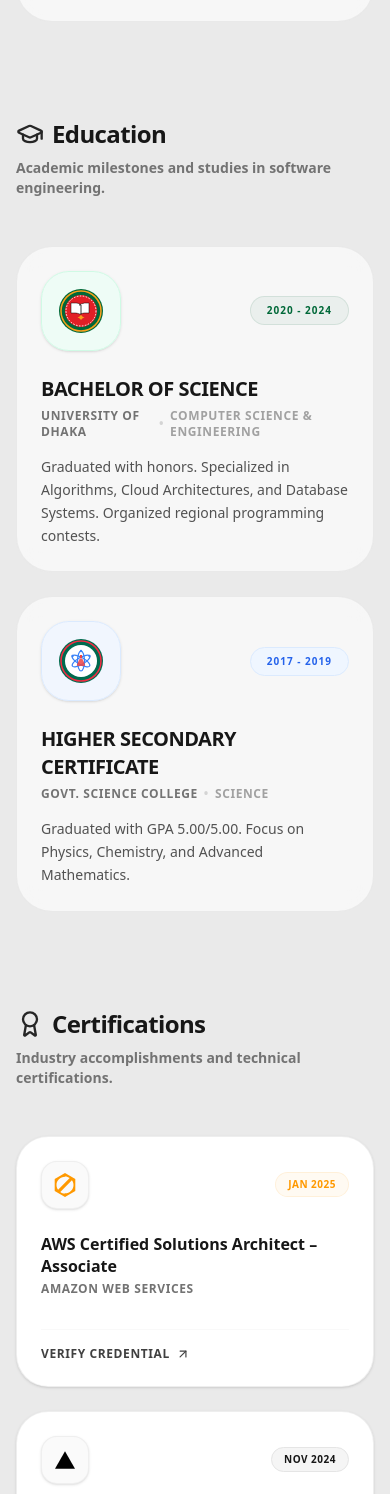
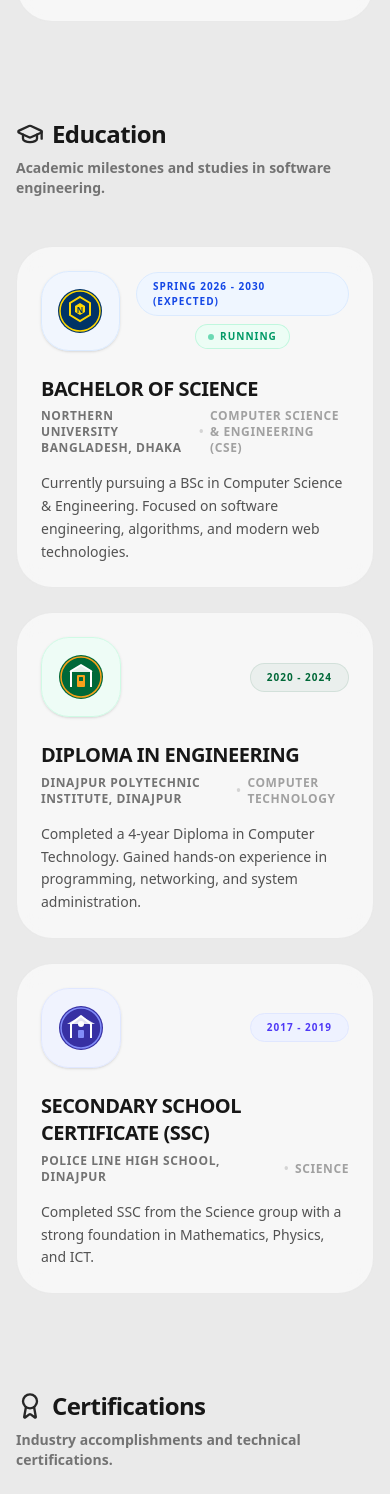
Before and after one commit to apponislam/portfolio-v4, a Next.js app: page / in a window 390 px wide. Shown: the part 3969-5463 px from the top of the page. Built offline with nearby package versions, Linux system fonts and the light colour scheme.

Commit message:
feat: implement main landing page and add educational history data

```diff
--- a/app/page.tsx
+++ b/app/page.tsx
@@ -293,7 +293,27 @@ export default function Home() {
                             accentGlow: "group-hover:text-neutral-900",
                         };
 
-                        if (normInst.includes("dhaka")) {
+                        if (normInst.includes("northern")) {
+                            styles = {
+                                glow: "hover:shadow-[0_25px_60px_rgba(0,82,164,0.08)]",
+                                borderColor: "hover:border-blue-600/30",
+                                accentLine: "bg-blue-700",
+                                gradientBg: "hover:bg-gradient-to-br hover:from-blue-50/[0.03] hover:to-sky-50/[0.03]",
+                                logoBg: "bg-blue-50/80 group-hover:bg-blue-100/40",
+                                logoBorder: "border-blue-100 group-hover:border-blue-200/40",
+                                logo: (
+                                    <svg className="w-12 h-12 transition-transform duration-500 group-hover:scale-105" viewBox="0 0 48 48" fill="none">
+                                        <circle cx="24" cy="24" r="22" fill="#003366" />
+                                        <circle cx="24" cy="24" r="20" stroke="#FFD700" strokeWidth="1.5" />
+                                        <path d="M24 10l10 6v12l-10 6-10-6V16l10-6z" stroke="#FFD700" strokeWidth="2" fill="none" />
+                                        <path d="M24 16l5 3v6l-5 3-5-3v-6l5-3z" fill="#FFD700" />
+                                        <text x="24" y="26" fill="#003366" fontSize="8" fontWeight="bold" fontFamily="system-ui" textAnchor="middle">N</text>
+                                    </svg>
+                                ),
+                                badge: "bg-blue-50 text-blue-700 border-blue-100 group-hover:bg-blue-100/50",
+                                accentGlow: "group-hover:text-blue-700",
+                            };
+                        } else if (normInst.includes("polytechnic")) {
                             styles = {
                                 glow: "hover:shadow-[0_25px_60px_rgba(0,104,56,0.08)]",
                                 borderColor: "hover:border-[#006838]/30",
@@ -305,43 +325,39 @@ export default function Home() {
                                     <svg className="w-12 h-12 transition-transform duration-500 group-hover:scale-105" viewBox="0 0 48 48" fill="none">
                                         <circle cx="24" cy="24" r="22" fill="#006838" />
                                         <circle cx="24" cy="24" r="20" stroke="#F9A01B" strokeWidth="1.5" />
-                                        <circle cx="24" cy="24" r="16" fill="#E21F26" />
-                                        <circle cx="24" cy="24" r="15" stroke="#FFFFFF" strokeWidth="1" strokeDasharray="1.5 1.5" />
-                                        <path d="M24 18c-1.5-1.5-3.5-2-5.5-2H14v10h4.5c1.8 0 3.2.7 4.5 1.2 1.3-.5 2.7-1.2 4.5-1.2H32V16h-4.5c-2 .5-4 1-5.5 2z" fill="#FFFFFF" stroke="#000" strokeWidth="0.5" strokeLinejoin="round" />
-                                        <line x1="24" y1="18" x2="24" y2="27.5" stroke="#000" strokeWidth="0.8" />
-                                        <path d="M24 33c-1-1.5-2.5-2.5-3.5-2.5 1.5-.4 3-1.5 3.5-3 .5 1.5 2 2.6 3.5 3-1 0-2.5 1-3.5 2.5z" fill="#F9A01B" />
+                                        <path d="M14 34V18l10-6 10 6v16" stroke="#FFFFFF" strokeWidth="2" fill="none" strokeLinejoin="round" />
+                                        <rect x="20" y="22" width="8" height="12" rx="1" fill="#F9A01B" />
+                                        <rect x="22" y="24" width="4" height="4" rx="0.5" fill="#006838" />
+                                        <path d="M24 12l-12 7h24l-12-7z" fill="#FFFFFF" opacity="0.9" />
                                     </svg>
                                 ),
                                 badge: "bg-[#006838]/5 text-[#006838] border-[#006838]/10 group-hover:bg-[#006838]/10",
                                 accentGlow: "group-hover:text-[#006838]",
                             };
-                        } else if (normInst.includes("science")) {
+                        } else if (normInst.includes("police line") || normInst.includes("high school")) {
                             styles = {
                                 glow: "hover:shadow-[0_25px_60px_rgba(37,99,235,0.08)]",
-                                borderColor: "hover:border-blue-500/30",
-                                accentLine: "bg-blue-600",
-                                gradientBg: "hover:bg-gradient-to-br hover:from-blue-50/[0.03] hover:to-cyan-50/[0.03]",
-                                logoBg: "bg-blue-50/80 group-hover:bg-blue-100/40",
-                                logoBorder: "border-blue-100 group-hover:border-blue-200/40",
+                                borderColor: "hover:border-indigo-500/30",
+                                accentLine: "bg-indigo-600",
+                                gradientBg: "hover:bg-gradient-to-br hover:from-indigo-50/[0.03] hover:to-violet-50/[0.03]",
+                                logoBg: "bg-indigo-50/80 group-hover:bg-indigo-100/40",
+                                logoBorder: "border-indigo-100 group-hover:border-indigo-200/40",
                                 logo: (
                                     <svg className="w-12 h-12 transition-transform duration-500 group-hover:scale-105" viewBox="0 0 48 48" fill="none">
-                                        <circle cx="24" cy="24" r="22" fill="#006A4E" />
-                                        <circle cx="24" cy="24" r="20" stroke="#F42A41" strokeWidth="1.5" />
-                                        <circle cx="24" cy="24" r="16" fill="#FFFFFF" />
-                                        <ellipse cx="24" cy="24" rx="10" ry="3.5" stroke="#3B82F6" strokeWidth="1.2" transform="rotate(30 24 24)" />
-                                        <ellipse cx="24" cy="24" rx="10" ry="3.5" stroke="#3B82F6" strokeWidth="1.2" transform="rotate(150 24 24)" />
-                                        <ellipse cx="24" cy="24" rx="10" ry="3.5" stroke="#3B82F6" strokeWidth="1.2" transform="rotate(90 24 24)" />
-                                        <circle cx="15.5" cy="19" r="1.2" fill="#3B82F6" />
-                                        <circle cx="32.5" cy="19" r="1.2" fill="#3B82F6" />
-                                        <circle cx="24" cy="14" r="1.2" fill="#3B82F6" />
-                                        <path d="M23 18h2v3.5h-2V18z" fill="#EF4444" />
-                                        <path d="M20 27.5l2.5-5.5h3l2.5 5.5c.3.6-.1 1.5-.8 1.5H20.8c-.7 0-1.1-.9-.8-1.5z" fill="#EF4444" opacity="0.85" />
+                                        <circle cx="24" cy="24" r="22" fill="#3730A3" />
+                                        <circle cx="24" cy="24" r="20" stroke="#818CF8" strokeWidth="1.5" />
+                                        <path d="M14 34V20l10-8 10 8v14" stroke="#FFFFFF" strokeWidth="2" fill="none" strokeLinejoin="round" />
+                                        <rect x="21" y="26" width="6" height="8" rx="1" fill="#818CF8" />
+                                        <circle cx="24" cy="20" r="3" fill="#FFFFFF" />
+                                        <path d="M24 12l-14 8h28l-14-8z" fill="#FFFFFF" opacity="0.85" />
                                     </svg>
                                 ),
-                                badge: "bg-blue-50 text-blue-600 border-blue-100 group-hover:bg-blue-100/50",
-                                accentGlow: "group-hover:text-blue-600",
+                                badge: "bg-indigo-50 text-indigo-600 border-indigo-100 group-hover:bg-indigo-100/50",
+                                accentGlow: "group-hover:text-indigo-600",
                             };
                         }
+
+                        const isRunning = "status" in edu && (edu as { status?: string }).status === "Running";
 
                         return (
                             <div key={index} className={`group relative border border-neutral-300/40 rounded-[36px] bg-white/60 backdrop-blur-md p-6 sm:p-10 flex flex-col md:flex-row gap-6 md:gap-10 transition-all duration-500 ${styles.borderColor} ${styles.glow} ${styles.gradientBg} hover:-translate-y-1`}>
@@ -352,7 +368,15 @@ export default function Home() {
                                 <div className="flex md:flex-col items-center md:items-start justify-between md:justify-start gap-4 md:w-44 shrink-0">
                                     <div className={`w-20 h-20 rounded-[28px] ${styles.logoBg} border ${styles.logoBorder} flex items-center justify-center shadow-sm group-hover:rotate-3 transition-all duration-500`}>{styles.logo}</div>
 
-                                    <span className={`inline-flex items-center px-4 py-1.5 border rounded-full text-[10px] font-black uppercase tracking-widest ${styles.badge} transition-all duration-300 md:mt-4`}>{edu.duration}</span>
+                                    <div className="flex flex-col items-center md:items-start gap-2 md:mt-4">
+                                        <span className={`inline-flex items-center px-4 py-1.5 border rounded-full text-[10px] font-black uppercase tracking-widest ${styles.badge} transition-all duration-300`}>{edu.duration}</span>
+                                        {isRunning && (
+                                            <span className="inline-flex items-center gap-1.5 px-3 py-1 bg-emerald-50 border border-emerald-200/60 rounded-full text-[10px] font-black uppercase tracking-widest text-emerald-600">
+                                                <span className="w-1.5 h-1.5 rounded-full bg-emerald-500 animate-pulse" />
+                                                Running
+                                            </span>
+                                        )}
+                                    </div>
                                 </div>
 
                                 {/* Right Column: Text & Descriptions */}
--- a/data/education.json
+++ b/data/education.json
@@ -1,16 +1,24 @@
 [
   {
-    "institution": "University of Dhaka",
+    "institution": "Northern University Bangladesh, Dhaka",
     "degree": "Bachelor of Science",
-    "field": "Computer Science & Engineering",
-    "duration": "2020 - 2024",
-    "description": "Graduated with honors. Specialized in Algorithms, Cloud Architectures, and Database Systems. Organized regional programming contests."
+    "field": "Computer Science & Engineering (CSE)",
+    "duration": "Spring 2026 - 2030 (Expected)",
+    "description": "Currently pursuing a BSc in Computer Science & Engineering. Focused on software engineering, algorithms, and modern web technologies.",
+    "status": "Running"
   },
   {
-    "institution": "Govt. Science College",
-    "degree": "Higher Secondary Certificate",
+    "institution": "Dinajpur Polytechnic Institute, Dinajpur",
+    "degree": "Diploma in Engineering",
+    "field": "Computer Technology",
+    "duration": "2020 - 2024",
+    "description": "Completed a 4-year Diploma in Computer Technology. Gained hands-on experience in programming, networking, and system administration."
+  },
+  {
+    "institution": "Police Line High School, Dinajpur",
+    "degree": "Secondary School Certificate (SSC)",
     "field": "Science",
     "duration": "2017 - 2019",
-    "description": "Graduated with GPA 5.00/5.00. Focus on Physics, Chemistry, and Advanced Mathematics."
+    "description": "Completed SSC from the Science group with a strong foundation in Mathematics, Physics, and ICT."
   }
 ]
```
